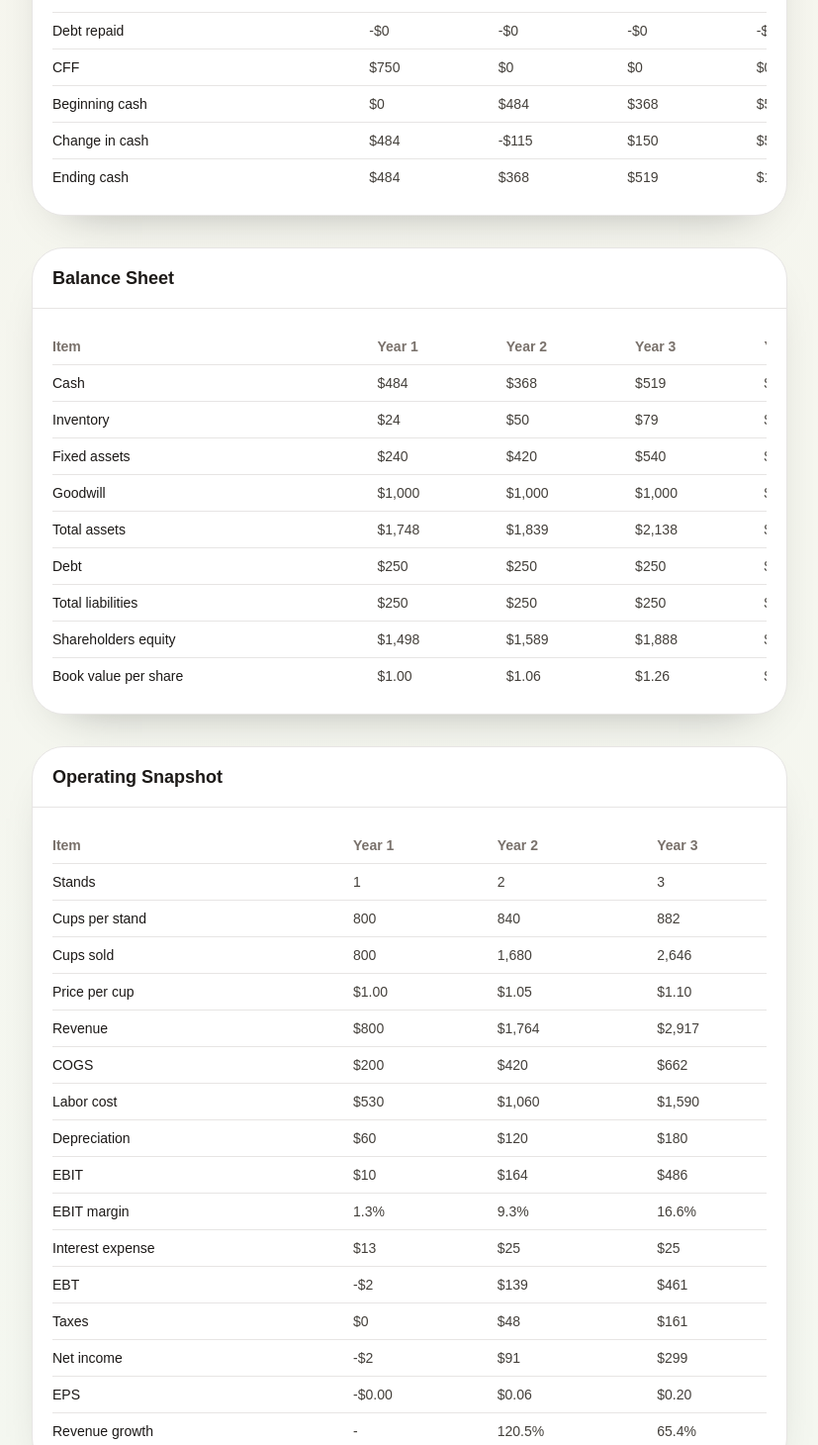
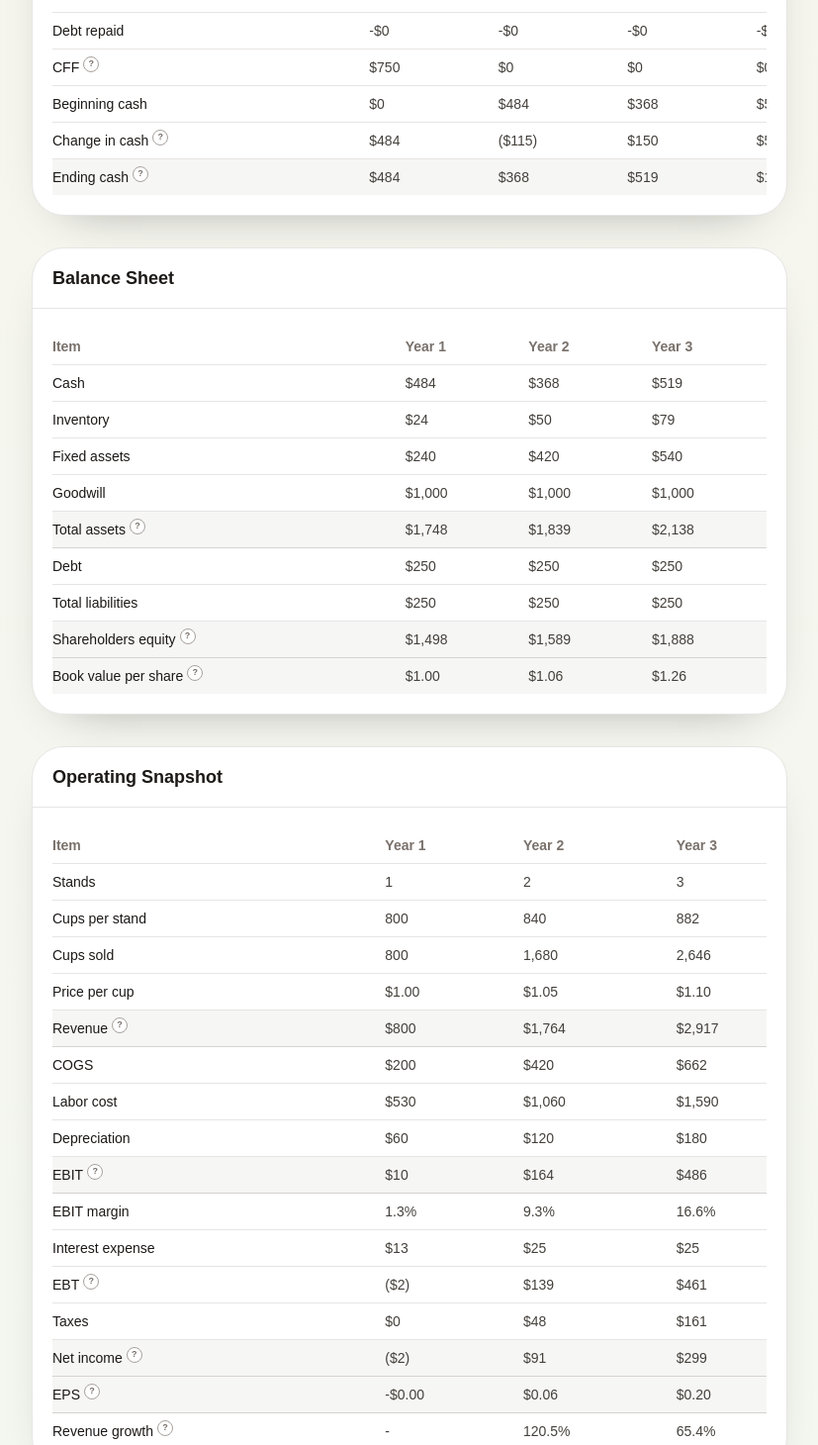
Before and after one commit to Muffinmann/fin-stat-sim, a Next.js app: page / in a window 1280 px wide. Shown: the part 1560-3020 px from the top of the page at 99% size, without its empty margins (452-1279 px from the left). Built offline with nearby package versions, Linux system fonts and the light colour scheme.

Commit message:
feat: highlight & tooltip

```diff
--- a/components/report-simulator/FinancialTables.tsx
+++ b/components/report-simulator/FinancialTables.tsx
@@ -1,7 +1,38 @@
-import { formatCurrency, formatNumber, formatPercent, formatPrice } from './format'
+import {
+  formatAccountingCurrency,
+  formatAccountingPrice,
+  formatNumber,
+  formatPercent,
+} from './format'
+import FormulaInfo from './FormulaInfo'
+import { rowFormulas } from './formulas'
 import type { YearEntry } from './types'
 
 type RowFormatter = (year: YearEntry) => string
+
+const emphasizedRows = new Set([
+  'Revenue',
+  'EBIT',
+  'Net income',
+  'CFO',
+  'Ending cash',
+  'Total assets',
+  'Shareholders equity',
+  'Book value per share',
+  'EPS',
+])
+
+const getRowClassName = (label: string) =>
+  emphasizedRows.has(label)
+    ? 'border-b border-stone-300 bg-stone-100/90 last:border-0'
+    : 'border-b border-stone-200 last:border-0'
+
+const renderLabelCell = (label: string) => (
+  <span className="inline-flex items-start">
+    <span>{label}</span>
+    {rowFormulas[label] ? <FormulaInfo label={label} formula={rowFormulas[label]} /> : null}
+  </span>
+)
 
 const renderTable = (years: YearEntry[], rows: Array<[string, RowFormatter]>) => (
   <div className="overflow-x-auto">
@@ -18,8 +49,8 @@ const renderTable = (years: YearEntry[], rows: Array<[string, RowFormatter]>) =>
       </thead>
       <tbody>
         {rows.map(([label, formatter]) => (
-          <tr key={label} className="border-b border-stone-200 last:border-0">
-            <td className="py-2 pr-4 font-medium text-stone-900">{label}</td>
+          <tr key={label} className={getRowClassName(label)}>
+            <td className="py-2 pr-4 font-medium text-stone-900">{renderLabelCell(label)}</td>
             {years.map((year) => (
               <td key={`${label}-${year.label}`} className="py-2 pr-4 text-stone-700">
                 {formatter(year)}
@@ -34,33 +65,33 @@ const renderTable = (years: YearEntry[], rows: Array<[string, RowFormatter]>) =>
 
 export function CashFlowTable({ years }: { years: YearEntry[] }) {
   return renderTable(years, [
-    ['Net income', (year) => formatCurrency(year.netIncome)],
-    ['Depreciation', (year) => formatCurrency(year.depreciation)],
-    ['Change in inventory', (year) => formatCurrency(year.changeInInventory)],
-    ['CFO', (year) => formatCurrency(year.cfo)],
-    ['Capex', (year) => formatCurrency(-year.capex)],
-    ['CFI', (year) => formatCurrency(year.cfi)],
-    ['Equity issued', (year) => formatCurrency(year.equityIssued)],
-    ['Debt issued', (year) => formatCurrency(year.debtIssued)],
-    ['Debt repaid', (year) => formatCurrency(-year.debtRepaid)],
-    ['CFF', (year) => formatCurrency(year.cff)],
-    ['Beginning cash', (year) => formatCurrency(year.beginningCash)],
-    ['Change in cash', (year) => formatCurrency(year.cfo + year.cfi + year.cff)],
-    ['Ending cash', (year) => formatCurrency(year.endingCash)],
+    ['Net income', (year) => formatAccountingCurrency(year.netIncome)],
+    ['Depreciation', (year) => formatAccountingCurrency(year.depreciation)],
+    ['Change in inventory', (year) => formatAccountingCurrency(year.changeInInventory)],
+    ['CFO', (year) => formatAccountingCurrency(year.cfo)],
+    ['Capex', (year) => formatAccountingCurrency(-year.capex)],
+    ['CFI', (year) => formatAccountingCurrency(year.cfi)],
+    ['Equity issued', (year) => formatAccountingCurrency(year.equityIssued)],
+    ['Debt issued', (year) => formatAccountingCurrency(year.debtIssued)],
+    ['Debt repaid', (year) => formatAccountingCurrency(-year.debtRepaid)],
+    ['CFF', (year) => formatAccountingCurrency(year.cff)],
+    ['Beginning cash', (year) => formatAccountingCurrency(year.beginningCash)],
+    ['Change in cash', (year) => formatAccountingCurrency(year.cfo + year.cfi + year.cff)],
+    ['Ending cash', (year) => formatAccountingCurrency(year.endingCash)],
   ])
 }
 
 export function BalanceSheetTable({ years }: { years: YearEntry[] }) {
   return renderTable(years, [
-    ['Cash', (year) => formatCurrency(year.endingCash)],
-    ['Inventory', (year) => formatCurrency(year.inventory)],
-    ['Fixed assets', (year) => formatCurrency(year.fixedAssets)],
-    ['Goodwill', (year) => formatCurrency(year.goodwill)],
-    ['Total assets', (year) => formatCurrency(year.totalAssets)],
-    ['Debt', (year) => formatCurrency(year.debt)],
-    ['Total liabilities', (year) => formatCurrency(year.totalLiabilities)],
-    ['Shareholders equity', (year) => formatCurrency(year.shareholdersEquity)],
-    ['Book value per share', (year) => formatPrice(year.bookValuePerShare)],
+    ['Cash', (year) => formatAccountingCurrency(year.endingCash)],
+    ['Inventory', (year) => formatAccountingCurrency(year.inventory)],
+    ['Fixed assets', (year) => formatAccountingCurrency(year.fixedAssets)],
+    ['Goodwill', (year) => formatAccountingCurrency(year.goodwill)],
+    ['Total assets', (year) => formatAccountingCurrency(year.totalAssets)],
+    ['Debt', (year) => formatAccountingCurrency(year.debt)],
+    ['Total liabilities', (year) => formatAccountingCurrency(year.totalLiabilities)],
+    ['Shareholders equity', (year) => formatAccountingCurrency(year.shareholdersEquity)],
+    ['Book value per share', (year) => formatAccountingPrice(year.bookValuePerShare)],
   ])
 }
 
@@ -83,26 +114,28 @@ export function OperatingSnapshotTable({ years }: { years: YearEntry[] }) {
             ['Stands', (year: YearEntry) => formatNumber(year.stands)],
             ['Cups per stand', (year: YearEntry) => formatNumber(year.cupsPerStand)],
             ['Cups sold', (year: YearEntry) => formatNumber(year.cupsSold)],
-            ['Price per cup', (year: YearEntry) => formatPrice(year.pricePerCup)],
-            ['Revenue', (year: YearEntry) => formatCurrency(year.revenue)],
-            ['COGS', (year: YearEntry) => formatCurrency(year.cogs)],
-            ['Labor cost', (year: YearEntry) => formatCurrency(year.laborCost)],
-            ['Depreciation', (year: YearEntry) => formatCurrency(year.depreciation)],
-            ['EBIT', (year: YearEntry) => formatCurrency(year.ebit)],
+            ['Price per cup', (year: YearEntry) => formatAccountingPrice(year.pricePerCup)],
+            ['Revenue', (year: YearEntry) => formatAccountingCurrency(year.revenue)],
+            ['COGS', (year: YearEntry) => formatAccountingCurrency(year.cogs)],
+            ['Labor cost', (year: YearEntry) => formatAccountingCurrency(year.laborCost)],
+            ['Depreciation', (year: YearEntry) => formatAccountingCurrency(year.depreciation)],
+            ['EBIT', (year: YearEntry) => formatAccountingCurrency(year.ebit)],
             ['EBIT margin', (year: YearEntry) => formatPercent(year.ebitMargin)],
-            ['Interest expense', (year: YearEntry) => formatCurrency(year.interestExpense)],
-            ['EBT', (year: YearEntry) => formatCurrency(year.ebt)],
-            ['Taxes', (year: YearEntry) => formatCurrency(year.taxes)],
-            ['Net income', (year: YearEntry) => formatCurrency(year.netIncome)],
-            ['EPS', (year: YearEntry) => formatPrice(year.eps)],
+            ['Interest expense', (year: YearEntry) => formatAccountingCurrency(year.interestExpense)],
+            ['EBT', (year: YearEntry) => formatAccountingCurrency(year.ebt)],
+            ['Taxes', (year: YearEntry) => formatAccountingCurrency(year.taxes)],
+            ['Net income', (year: YearEntry) => formatAccountingCurrency(year.netIncome)],
+            ['EPS', (year: YearEntry) => formatAccountingPrice(year.eps)],
             [
               'Revenue growth',
               (year: YearEntry) =>
                 year.revenueGrowth === null ? '-' : formatPercent(year.revenueGrowth),
             ],
           ].map(([label, formatter]) => (
-            <tr key={label as string} className="border-b border-stone-200 last:border-0">
-              <td className="py-2 pr-4 font-medium text-stone-900">{label as string}</td>
+            <tr key={label as string} className={getRowClassName(label as string)}>
+              <td className="py-2 pr-4 font-medium text-stone-900">
+                {renderLabelCell(label as string)}
+              </td>
               {years.map((year) => (
                 <td key={`${label as string}-${year.label}`} className="py-2 pr-4 text-stone-700">
                   {(formatter as RowFormatter)(year)}
--- /dev/null
+++ b/components/report-simulator/FormulaInfo.tsx
@@ -0,0 +1,53 @@
+'use client'
+
+import { useEffect, useRef, useState } from 'react'
+
+type Props = {
+  label: string
+  formula: string
+}
+
+export default function FormulaInfo({ label, formula }: Props) {
+  const [open, setOpen] = useState(false)
+  const containerRef = useRef<HTMLSpanElement | null>(null)
+
+  useEffect(() => {
+    if (!open) {
+      return
+    }
+
+    const handlePointerDown = (event: MouseEvent) => {
+      if (!containerRef.current?.contains(event.target as Node)) {
+        setOpen(false)
+      }
+    }
+
+    document.addEventListener('mousedown', handlePointerDown)
+    return () => document.removeEventListener('mousedown', handlePointerDown)
+  }, [open])
+
+  return (
+    <span ref={containerRef} className="relative ml-1 inline-flex align-middle">
+      <button
+        type="button"
+        aria-label={`Show formula for ${label}`}
+        aria-expanded={open}
+        onClick={() => setOpen((current) => !current)}
+        className="inline-flex h-4 w-4 -translate-y-[1px] items-center justify-center rounded-full border border-stone-400 bg-white text-[9px] font-semibold leading-none text-stone-500 transition hover:border-stone-700 hover:text-stone-800"
+      >
+        ?
+      </button>
+      {open ? (
+        <span className="absolute left-0 top-6 z-20 w-72 rounded-md border border-stone-400 bg-[#fffdf8] p-3 text-[11px] leading-5 text-stone-700 shadow-[0_18px_40px_-24px_rgba(0,0,0,0.45)]">
+          <span className="block text-[10px] font-semibold uppercase tracking-[0.16em] text-stone-500">
+            Calculation Note
+          </span>
+          <span className="mt-1 block font-semibold text-stone-900">{label}</span>
+          <span className="mt-2 block border-l-2 border-stone-300 pl-3 font-mono text-[11px] text-stone-800">
+            {formula}
+          </span>
+        </span>
+      ) : null}
+    </span>
+  )
+}
--- a/components/report-simulator/format.ts
+++ b/components/report-simulator/format.ts
@@ -25,3 +25,16 @@ export const formatCurrency = (value: number) => currencyFormatter.format(Math.r
 export const formatPrice = (value: number) => priceFormatter.format(value)
 export const formatPercent = (value: number) => `${percentFormatter.format(value)}%`
 export const formatNumber = (value: number) => decimalFormatter.format(value)
+export const formatAccountingCurrency = (value: number) => {
+  if (value < 0) {
+    return `(${currencyFormatter.format(Math.abs(Math.round(value)))})`
+  }
+  return formatCurrency(value)
+}
+
+export const formatAccountingPrice = (value: number) => {
+  if (value < 0) {
+    return `(${priceFormatter.format(Math.abs(value))})`
+  }
+  return formatPrice(value)
+}
--- /dev/null
+++ b/components/report-simulator/formulas.ts
@@ -0,0 +1,16 @@
+export const rowFormulas: Record<string, string> = {
+  Revenue: 'Revenue = Cups sold × Price per cup',
+  EBIT: 'EBIT = Revenue - COGS - Labor cost - Depreciation',
+  EBT: 'EBT = EBIT - Interest expense',
+  'Net income': 'Net income = EBT - Taxes',
+  CFO: 'CFO = Net income + Depreciation - Change in inventory',
+  CFI: 'CFI = -Capex',
+  CFF: 'CFF = Equity issued + Debt issued - Debt repaid',
+  'Change in cash': 'Change in cash = CFO + CFI + CFF',
+  'Ending cash': 'Ending cash = Beginning cash + CFO + CFI + CFF',
+  'Total assets': 'Total assets = Cash + Inventory + Fixed assets + Goodwill',
+  'Shareholders equity': 'Shareholders equity = Total assets - Total liabilities',
+  'Book value per share': 'Book value per share = Shareholders equity / Shares outstanding',
+  EPS: 'EPS = Net income / Shares outstanding',
+  'Revenue growth': 'Revenue growth = (Current year revenue - Prior year revenue) / Prior year revenue',
+}
```
